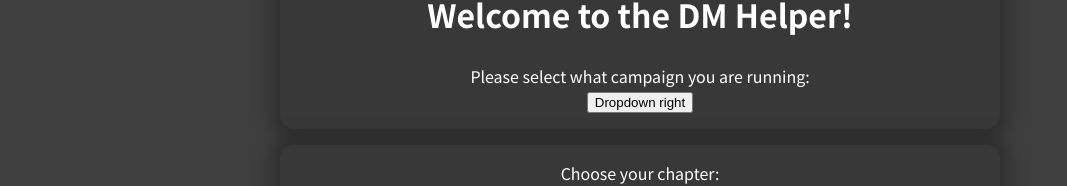
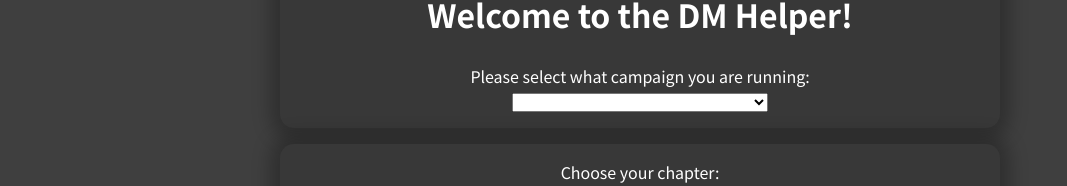
Before and after one commit to fergus-g/dnd-dm-app, a React (Create React App) app: page / in a window 1280 px wide. Shown: the part 265-451 px from the top of the page, without its empty margins (0-1067 px from the left). Built offline with nearby package versions, Linux system fonts and the light colour scheme.

Commit message:
Dropdown
Reverted Changes and made it simpler.  Created a dropdown component

```diff
--- a/src/components/Campaign/CampaignSelector.js
+++ b/src/components/Campaign/CampaignSelector.js
@@ -1,7 +1,6 @@
 import { Fragment, useState } from 'react';
-import DropdownButton from 'react-bootstrap/DropdownButton';
-import Dropdown from 'react-bootstrap/Dropdown'
 import classes from './CampaignSelector.module.css'
+import Dropdown from '../UI/Dropdown';
 
 
 
@@ -20,24 +19,7 @@ const CampaignSelector = (props) => {
         <label>
       Please select what campaign you are running:
       </label>
-        <DropdownButton
-        title="Dropdown right"
-        id="dropdown-menu-align-right"
-        onSelect={dropdownHandler}
-        >
-              <Dropdown.Item eventKey="default"></Dropdown.Item>
-              <Dropdown.Item eventKey="icewind">Icewind Dale: Rime of the Frost Maiden</Dropdown.Item>
-              <Dropdown.Item eventKey="strahd">Curse of Strahd</Dropdown.Item>
-              <Dropdown.Item eventKey="waterdeep">Waterdeep: Dragon Heist</Dropdown.Item>
-      </DropdownButton>
-      {/* <div className={classes.dropdown}>
-        <select onSelect={dropdownHandler} className={classes.dropbtn}>
-          <option value="default"></option>
-          <option value="icewind">Icewind Dale: Rime of the Frost Maiden</option>
-          <option value="strahd">Curse of Strahd</option>
-          <option value="waterdeep">Waterdeep: Dragon Heist</option>
-        </select>
-     </div>     */}
+    <Dropdown />
     </div>
     </section>
 </Fragment>
--- a/src/components/Campaign/CampaignSelector.module.css
+++ b/src/components/Campaign/CampaignSelector.module.css
@@ -16,21 +16,3 @@
     font-size: 2rem;
     margin-top: 0;
   }
-  .dropdown {
-    position: relative;
-    display: inline-block;
-  }
-
-  .dropdown-content {
-    display: none;
-    position: absolute;
-    background-color: #f9f9f9;
-    min-width: 160px;
-    box-shadow: 0px 8px 16px 0px rgba(0,0,0,0.2);
-    padding: 12px 16px;
-    z-index: 1;
-  }
-
-  .dropdown:hover .dropdown-content {
-    display: block;
-  }
--- /dev/null
+++ b/src/components/UI/Dropdown.js
@@ -0,0 +1,23 @@
+import { useState } from 'react';
+import classes from './Dropdown.module.css'
+
+const Dropdown = () => {
+
+    const [campaign, setCampaign] = useState();
+
+    const dropdownHandler = (e) => {
+        console.log(e);
+        setCampaign(e);
+    }
+    return <div className={classes.dropdown}>
+      <select onSelect={dropdownHandler} className={classes.dropbtn}>
+        <option value="default"></option>
+        <option value="icewind">Icewind Dale: Rime of the Frost Maiden</option>
+        <option value="strahd">Curse of Strahd</option>
+        <option value="waterdeep">Waterdeep: Dragon Heist</option>
+      </select>
+   </div>
+};
+
+
+export default Dropdown;
```
Also changed, not shown: src/components/UI/Dropdown.module.css (added), 1 other file (tests, documents, lock files or other folders).
